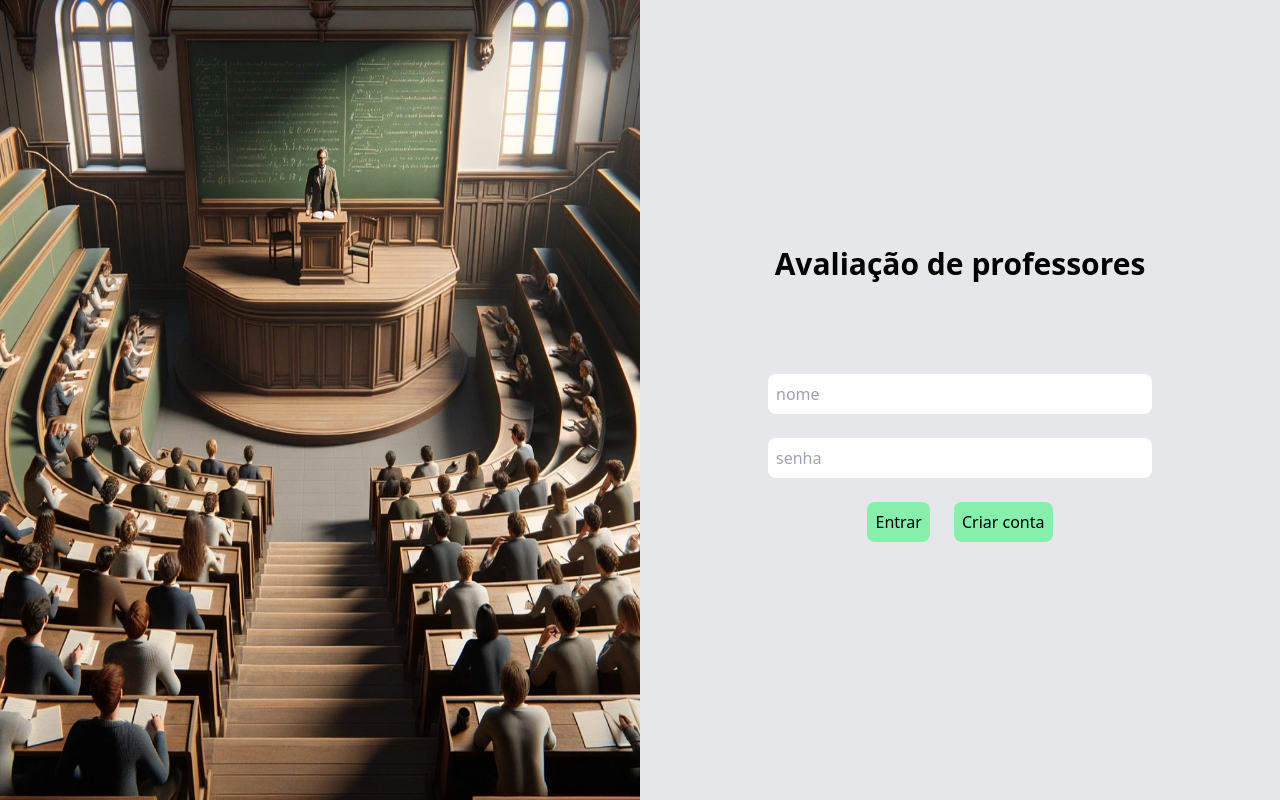
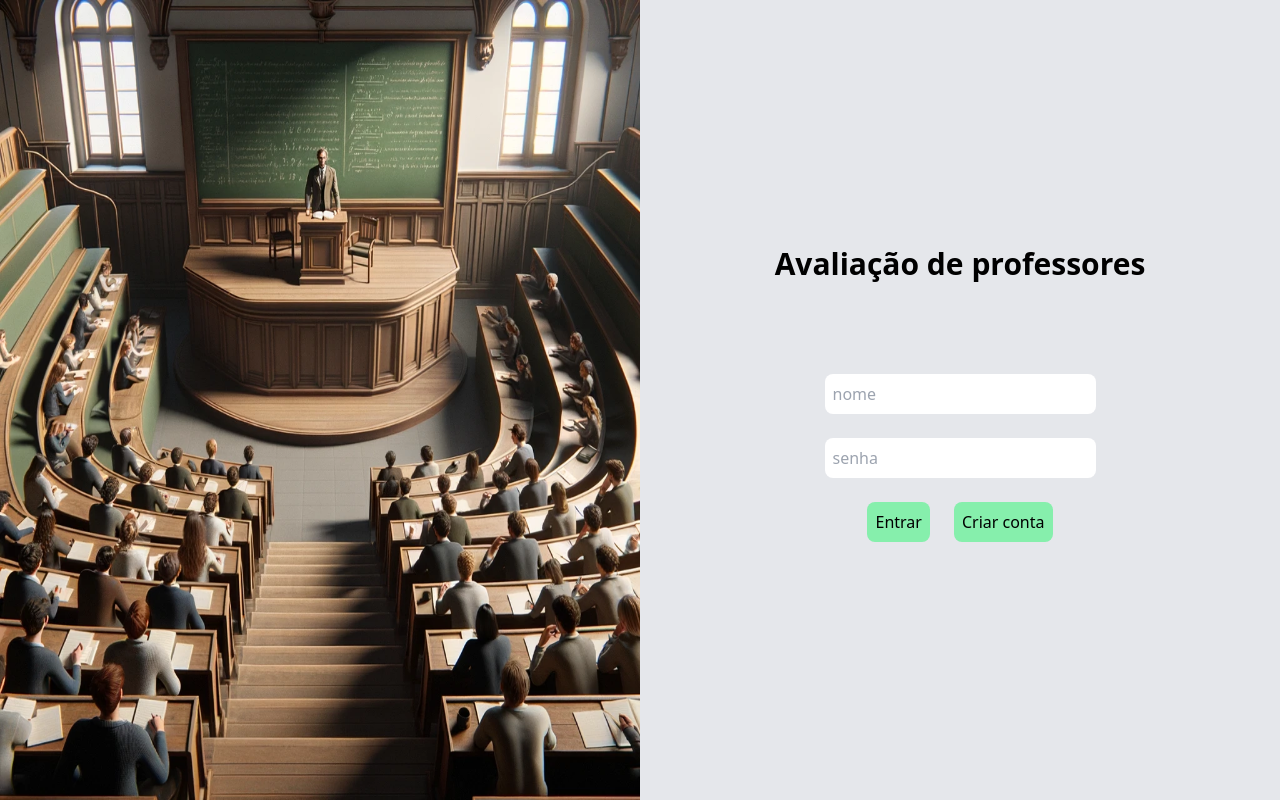
Before and after one commit to BalderLink/Front-Projeto-, a Next.js app: page /login in a window 1280 px wide. Built offline with nearby package versions, Linux system fonts and the light colour scheme.

Commit message:
:recycle:  coloquei os forms na tela de login

```diff
--- a/src/pages/login/index.tsx
+++ b/src/pages/login/index.tsx
@@ -6,13 +6,14 @@ export default function Home() {
                 <h1 className="mb-20 text-3xl font-semibold">
                     Avaliação de professores
                 </h1>
+                <form className="flex flex-col items-center">
                     <input className="p-2 m-3 rounded-lg w-full" type="text" placeholder="nome" />
                     <input className="p-2 m-3 rounded-lg w-full" type="password" placeholder="senha" />
-
                     <div className="flex flex-row">
-            <button className="transition-transform duration-300 hover:scale-110 p-2 m-3 bg-green-300 rounded-lg">Entrar</button>
+                        <button className="transition-transform duration-300 hover:scale-110 p-2 m-3 bg-green-300 rounded-lg" type="submit">Entrar</button>
                         <button className="transition-transform duration-300 hover:scale-110 p-2 m-3 bg-green-300 rounded-lg">Criar conta</button>
                     </div>
+                </form>
             </section>
         </main>
     );
```
Lines whose indentation alone changed are shown as unchanged.
